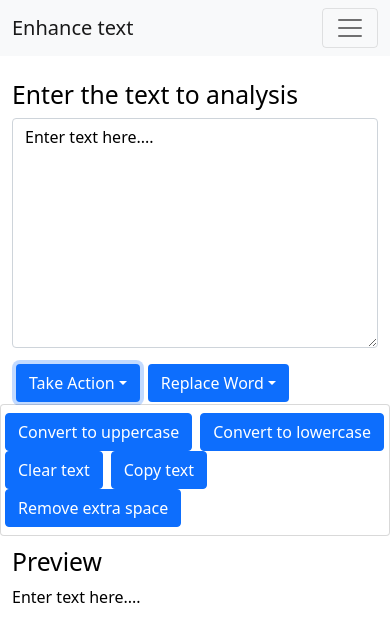
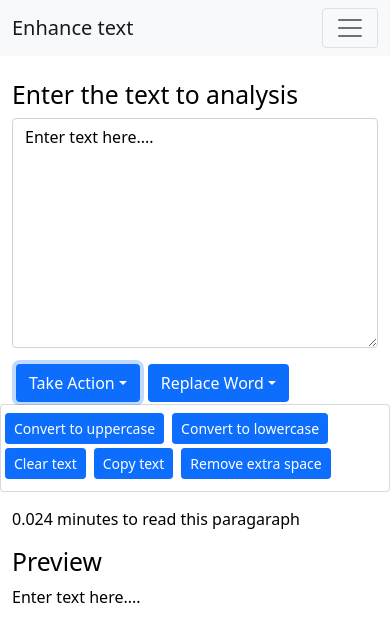
Before and after one commit to Deepak675-max/TextEnhance, a React (Create React App) app: page / in a window 390 px wide. Both pictures are taken after a click on the button "Take Action". Shown: the top 642 px of the page. Built offline with nearby package versions, Linux system fonts and the light colour scheme.

Commit message:
enhance button for mobile devices

```diff
--- a/src/components/Textform.js
+++ b/src/components/Textform.js
@@ -112,13 +112,13 @@ export default function Textform(props) {
                         <button class="btn mx-1 dropdown-toggle" style={bg1} type="button" id="dropdownMenuButton2" data-bs-toggle="dropdown" aria-expanded="false">
                               Take Action
                         </button>
-                        <ul className="dropdown-menu" style={bg3} aria-labelledby="dropdownMenuButton2">
+                        <ul className="dropdown-menu " style={bg3} aria-labelledby="dropdownMenuButton2">
 
-                              <button type="button" className="btn btn-primary mx-1" style={bg1} onClick={handleUpClick}>Convert to uppercase</button>
-                              <button type="button" className="btn btn-primary mx-1" style={bg1} onClick={handleLowerClick}>Convert to lowercase</button>
-                              <button type="button" className="btn btn-primary mx-1" style={bg1} onClick={handleClearClick}>Clear text</button>
-                              <button type="button" className="btn btn-primary mx-1" style={bg1} onClick={handleCopy}>Copy text</button>
-                              <button type="button" className="btn btn-primary mx-1" style={bg1} onClick={handleExtraSpace}>Remove extra space</button>
+                              <button type="button" className="btn btn-primary btn-sm mx-1" style={bg1} onClick={handleUpClick}>Convert to uppercase</button>
+                              <button type="button" className="btn btn-primary btn-sm mx-1" style={bg1} onClick={handleLowerClick}>Convert to lowercase</button>
+                              <button type="button" className="btn btn-primary btn-sm mx-1 my-1" style={bg1} onClick={handleClearClick}>Clear text</button>
+                              <button type="button" className="btn btn-primary btn-sm mx-1 my-1" style={bg1} onClick={handleCopy}>Copy text</button>
+                              <button type="button" className="btn btn-primary btn-sm mx-1 my-1" style={bg1} onClick={handleExtraSpace}>Remove extra space</button>
                         </ul>
                         {/* <div class="dropdown"> */}
                         <button className="btn mx-1 dropdown-toggle" style={bg1} type="button" id="dropdownMenuButton2" data-bs-toggle="dropdown" aria-expanded="false">
```
